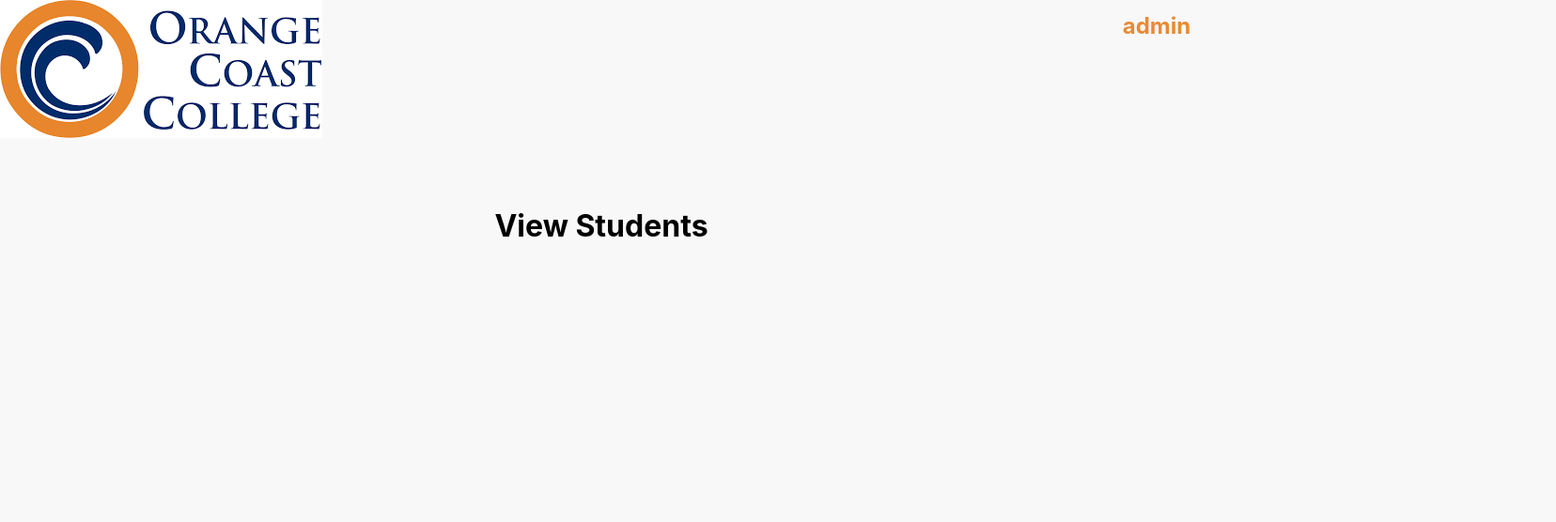
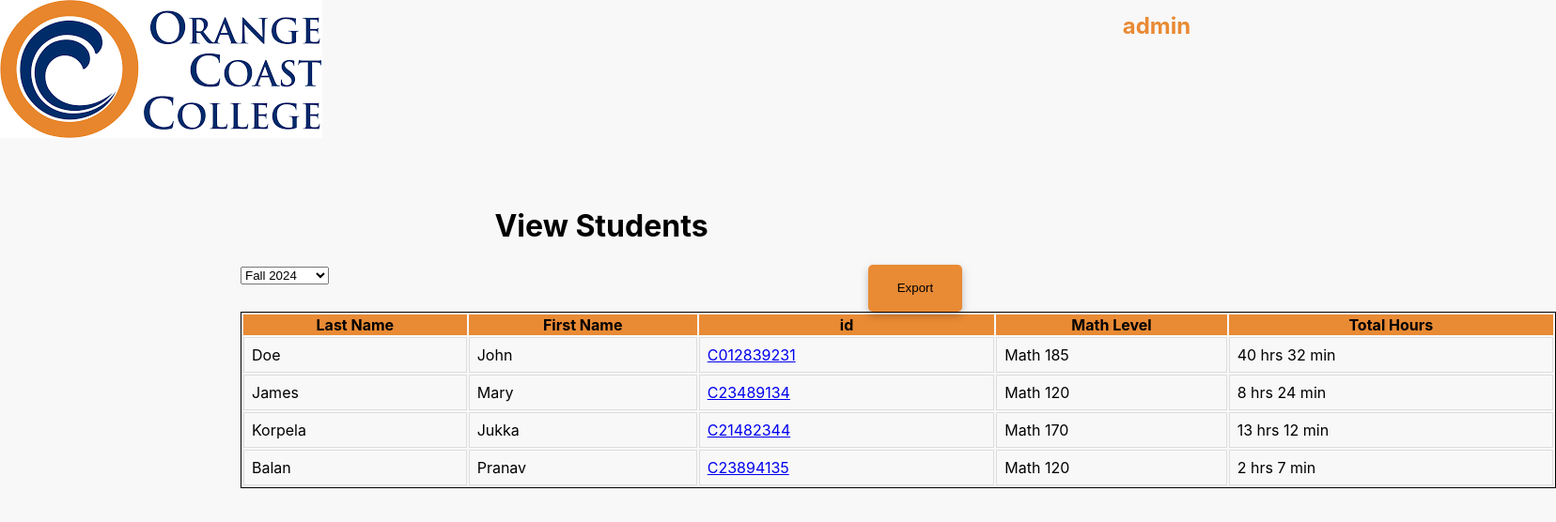
Before and after one commit to dannyta556/occcheckin, a React (Create React App) app in the folder frontend/: page /admin/viewStudents in a window 1280 px wide. Shown: the top 556 px of the page at 94% size, 1656 px wide, since content can reach past the window. Built offline with nearby package versions, Linux system fonts and the light colour scheme.

Commit message:
Frontend made for AddCourse and ViewStudents

```diff
--- a/frontend/src/index.css
+++ b/frontend/src/index.css
@@ -30,11 +30,17 @@ code {
   padding-left: 50px;
   font-size: 16px;
 }
+.input-box {
+  height: 50px;
+  width: 400px;
+}
 
 .main-header {
   padding-top: 200px;
 }
-
+.pad-top-lg {
+  padding-top: 100px;
+}
 .bg-header {
   position: absolute;
   top: 0;
@@ -72,6 +78,13 @@ code {
   cursor: pointer;
 }
 
+.btn-export {
+  height: 50px;
+  width: 100px;
+  border: 0;
+  border-radius: 5px;
+}
+
 .error-message {
   color: red;
 }
@@ -93,6 +106,13 @@ code {
   margin: auto;
   width: 50%;
 }
+.center-content {
+  margin: auto;
+  width: 60%;
+}
+.align-item-right {
+  float: right;
+}
 .center-item {
   text-align: center;
 }
@@ -108,7 +128,9 @@ code {
 .last-item {
   margin-bottom: 20px;
 }
-
+.table-options {
+  width: 100%;
+}
 .dropdown {
   width: 200px;
   height: 50px;
@@ -117,3 +139,22 @@ code {
 .field-item {
   margin: 10px;
 }
+
+.student-table {
+  width: 1400px;
+  border: 1px solid;
+}
+.student-table thead {
+  background-color: var(--occorange);
+}
+.student-table tbody td,
+.student-table tbody th {
+  border: 1px solid #ddd;
+  padding: 8px;
+}
+.student-table tbody {
+  width: 100%;
+}
+.student-table tbody tr:hover {
+  background-color: #ddd;
+}
--- a/frontend/src/screens/AddCourse.tsx
+++ b/frontend/src/screens/AddCourse.tsx
@@ -1,8 +1,62 @@
 import SearchPage from '../components/SearchPage';
+import { ListGroup } from 'react-bootstrap';
+import Form from 'react-bootstrap/Form';
+import FormControl from 'react-bootstrap/FormControl';
+import { Button, InputGroup } from 'react-bootstrap';
+
+const courseList = [
+  'Math 100',
+  'Math 104',
+  'Math 115',
+  'Math 120',
+  'Math 140',
+  'Math 170',
+  'Math 180',
+  'Math 185',
+  'Math 280',
+  'Math 285',
+];
 function AddCourseScreen() {
+  // useEffect pull courseList on page load and update
+  type ButtonEvent = React.MouseEvent<HTMLFormElement>;
+  const submitHandler = (e: ButtonEvent) => {
+    e.preventDefault();
+    // check if id exists
+    let exists = false;
+    if (exists) {
+      // show check-in and check-out buttons
+    } else {
+      // show error
+    }
+  };
   return (
-    <div>
-      <SearchPage title="Add Course" altpage="admin" />
+    <div className="center-box">
+      <SearchPage title="Course List" altpage="admin" />
+
+      <ListGroup className="center-box">
+        {courseList.map((course) => {
+          return (
+            <ListGroup.Item key={course} className="center-text">
+              {course}
+            </ListGroup.Item>
+          );
+        })}
+      </ListGroup>
+      <Form className="pad-top-lg" onSubmit={submitHandler}>
+        <InputGroup className="center-box">
+          <FormControl
+            className="input-box"
+            type="text"
+            name="q"
+            id="q"
+            placeholder="Enter Course"
+            aria-label="Search Student"
+          ></FormControl>
+          <Button variant="outline-primary" type="submit" id="button-search">
+            Add
+          </Button>
+        </InputGroup>
+      </Form>
     </div>
   );
 }
--- a/frontend/src/screens/ViewStudentsScreen.tsx
+++ b/frontend/src/screens/ViewStudentsScreen.tsx
@@ -1,8 +1,88 @@
 import SearchPage from '../components/SearchPage';
+import Table from 'react-bootstrap/Table';
+import Button from 'react-bootstrap/Button';
+import { Link } from 'react-router-dom';
+
+const exampleStudentList = [
+  {
+    LastName: 'Doe',
+    FirstName: 'John',
+    id: 'C012839231',
+    MathLvl: 'Math 185',
+    TotalHrs: '40 hrs 32 min',
+  },
+  {
+    LastName: 'James',
+    FirstName: 'Mary',
+    id: 'C23489134',
+    MathLvl: 'Math 120',
+    TotalHrs: '8 hrs 24 min',
+  },
+  {
+    LastName: 'Korpela',
+    FirstName: 'Jukka',
+    id: 'C21482344',
+    MathLvl: 'Math 170',
+    TotalHrs: '13 hrs 12 min',
+  },
+  {
+    LastName: 'Balan',
+    FirstName: 'Pranav',
+    id: 'C23894135',
+    MathLvl: 'Math 120',
+    TotalHrs: '2 hrs 7 min',
+  },
+];
+
+const semesters = ['Fall 2024', 'Spring 2023', 'Fall 2023'];
+
 function ViewStudentsScreen() {
   return (
     <div>
       <SearchPage title="View Students" altpage="admin" />
+      <div className="center-content">
+        <div className="table-options">
+          <select name="fall 2024" id="semester">
+            {semesters.map((semester) => {
+              return (
+                <option key={semester} value={semester}>
+                  {semester}
+                </option>
+              );
+            })}
+          </select>
+          <Button className="align-item-right btn-export">Export</Button>
+        </div>
+
+        <Table className="student-table" striped bordered hover>
+          <thead>
+            <tr>
+              <th>Last Name</th>
+              <th>First Name</th>
+              <th>id</th>
+              <th>Math Level</th>
+              <th>Total Hours</th>
+            </tr>
+          </thead>
+          <tbody>
+            {exampleStudentList.map((student) => {
+              return (
+                <tr key={student.id}>
+                  <td>{student.LastName}</td>
+                  <td>{student.FirstName}</td>
+                  <td>
+                    <Link to={`/admin/student/${student.id}`}>
+                      {student.id}
+                    </Link>
+                  </td>
+                  <td>{student.MathLvl}</td>
+                  <td>{student.TotalHrs}</td>
+                </tr>
+              );
+            })}
+          </tbody>
+        </Table>
+      </div>
     </div>
   );
 }
```
